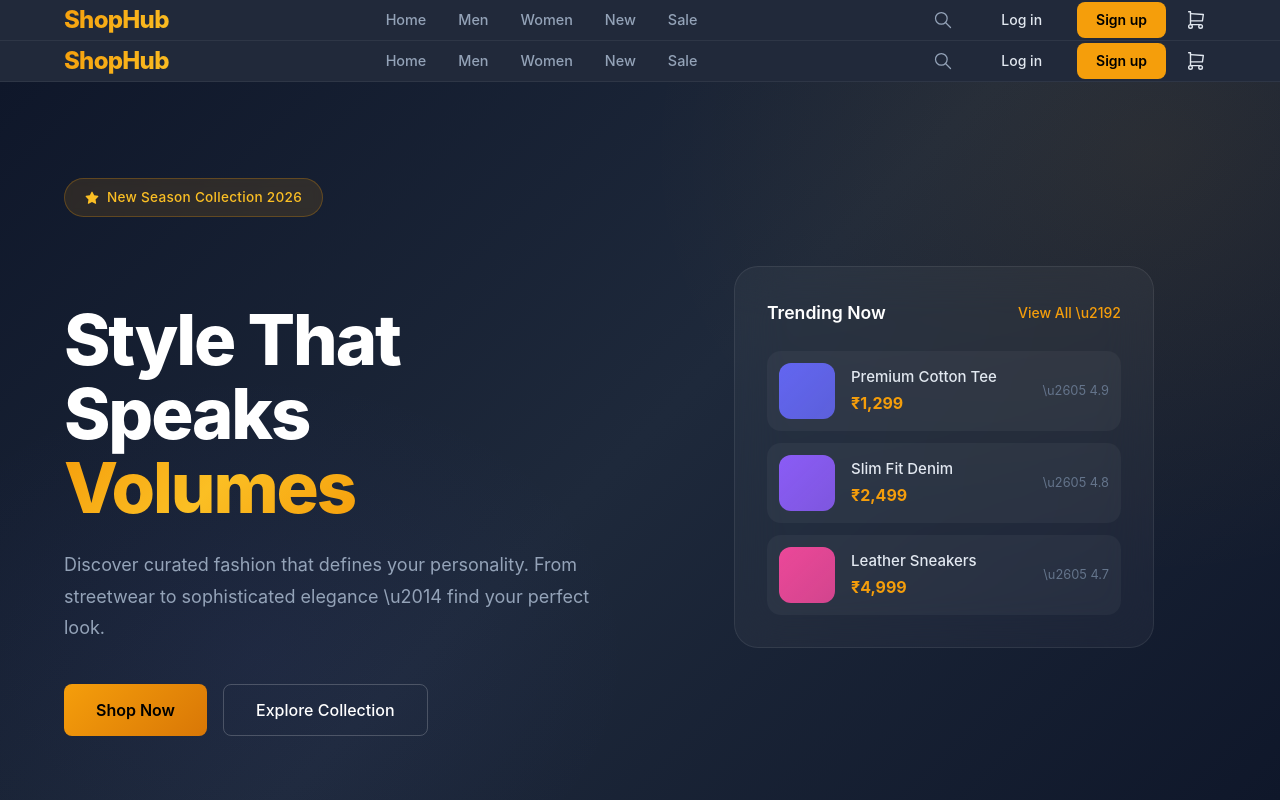
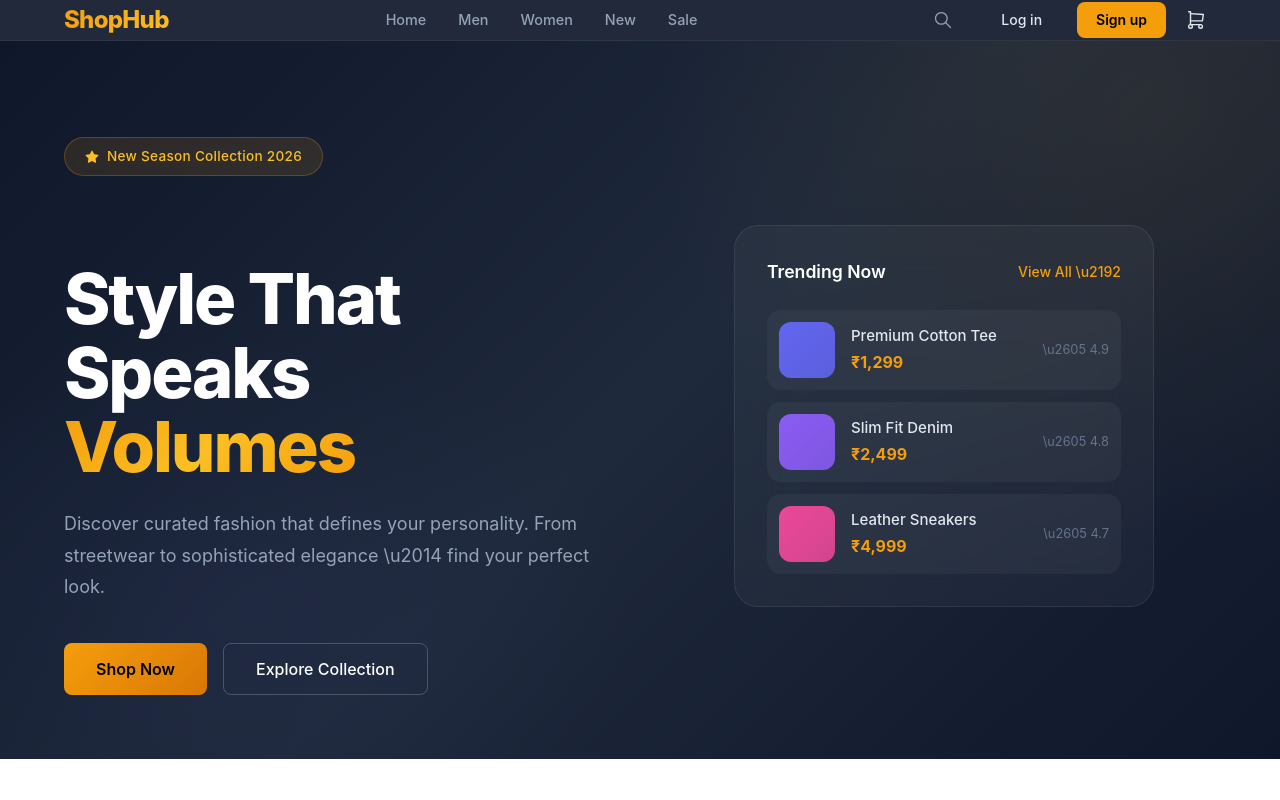
Before and after one commit to prakhargaba007/ecommerce-frontend, a Next.js app: page / in a window 1280 px wide. Shown: the top 800 px of the page. Built offline with nearby package versions, Linux system fonts and the light colour scheme; no server answers.

Commit message:
fix: remove duplicate header rendering (already in ClientProviders)

```diff
--- a/app/page.tsx
+++ b/app/page.tsx
@@ -2,8 +2,7 @@
 import { useState, useEffect } from "react";
 import { CardsCarousel } from "@/components/Home Page/CardsCarousel";
 import Category from "@/components/Home Page/Category";
-import { HeaderMegaMenu } from "@/components/header/HeaderMegaMenu";
-import { Button, TextInput } from "@mantine/core";
+import { Button } from "@mantine/core";
 import { IconTruckDelivery, IconRefresh, IconShieldLock, IconHeadset, IconArrowRight, IconStarFilled } from "@tabler/icons-react";
 import "./page.css";
 
@@ -57,8 +56,6 @@ export default function Home() {
 
   return (
     <>
-      <HeaderMegaMenu />
-
       {/* ===== HERO SECTION ===== */}
       <section className="hero-section">
         <div className="hero-grid">
```
